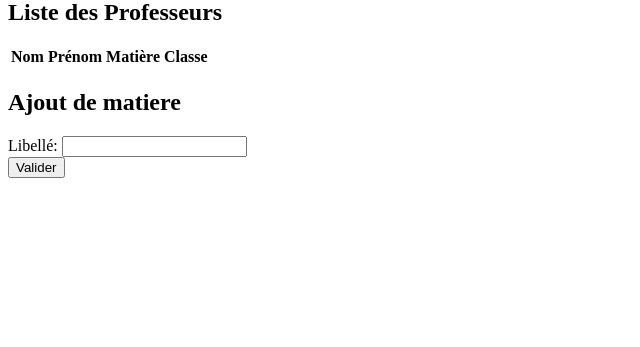
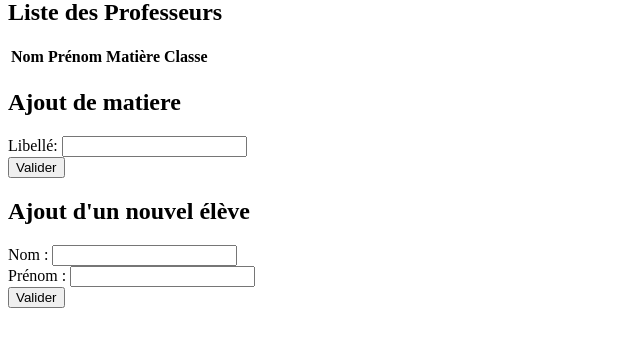
Before and after one commit to Raffaton/projet_PHP, a PHP site: page / in a window 1280 px wide. Shown: the part 229-576 px from the top of the page, without its empty margins (0-640 px from the left). Run offline with PHP 8.4, Linux system fonts and the light colour scheme; data that the repository does not hold is empty.

Commit message:
Partie 3 nouvel eleve

```diff
--- a/index.php
+++ b/index.php
@@ -98,7 +98,19 @@ try {
             <button type="submit">Valider</button>
         </div>
     </form>
-</div>
+
+    <h2>Ajout d'un nouvel élève</h2>
+    <form action="Views/nouvel_etudiant.php" method="POST">
+        <div>
+            <label for="nom">Nom :</label>
+            <input type="text" id="nom" name="nom" required>
+        </div>
+        <div>
+            <label for="prenom">Prénom :</label>
+            <input type="text" id="prenom" name="prenom" required>
+        </div>
+        <button type="submit">Valider</button>
+    </form>
 
 </body>
 </html>
```
Also changed, not shown: Views/nouvel_etudiant.php (added, +29 -0 lines).
